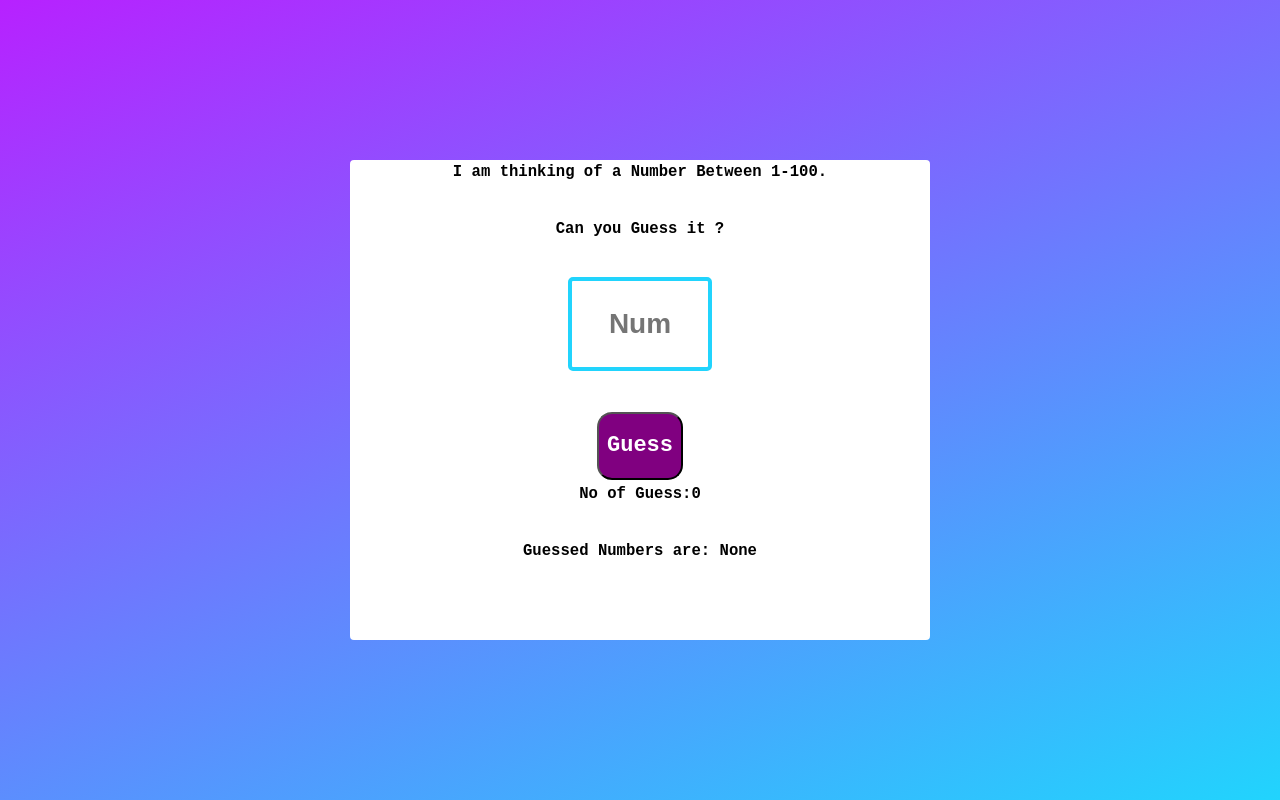
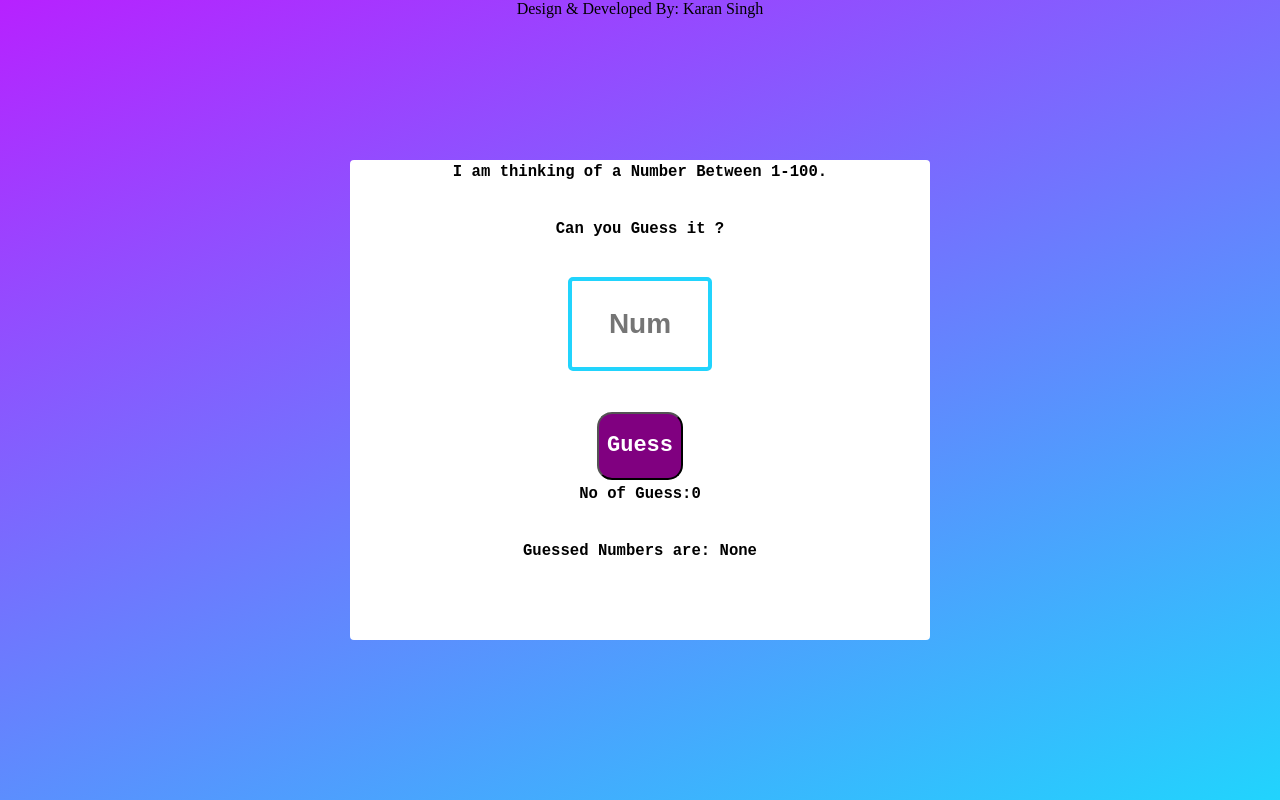
Before and after one commit to Karan5807/30DaysofJavaScript, a plain HTML site: page NumberGuessingGame/index.html in a window 1280 px wide. Drawn offline with Linux system fonts and the light colour scheme.

Commit message:
Update Styles.css

```diff
--- a/NumberGuessingGame/Styles.css
+++ b/NumberGuessingGame/Styles.css
@@ -56,14 +56,3 @@ p{
     font-family: monospace;
     font-weight: 800;
 }
-#footer{
-    font-size: larger;
-    font-weight: 800;
-    font-family: Georgia, 'Times New Roman', Times, serif;
-    background-color: transparent;
-    color: #ffffff;
-    letter-spacing: 1.5px;
-    border-radius: 25px;
-    padding: 10px;
-    margin-top: 500px;
-}
```
